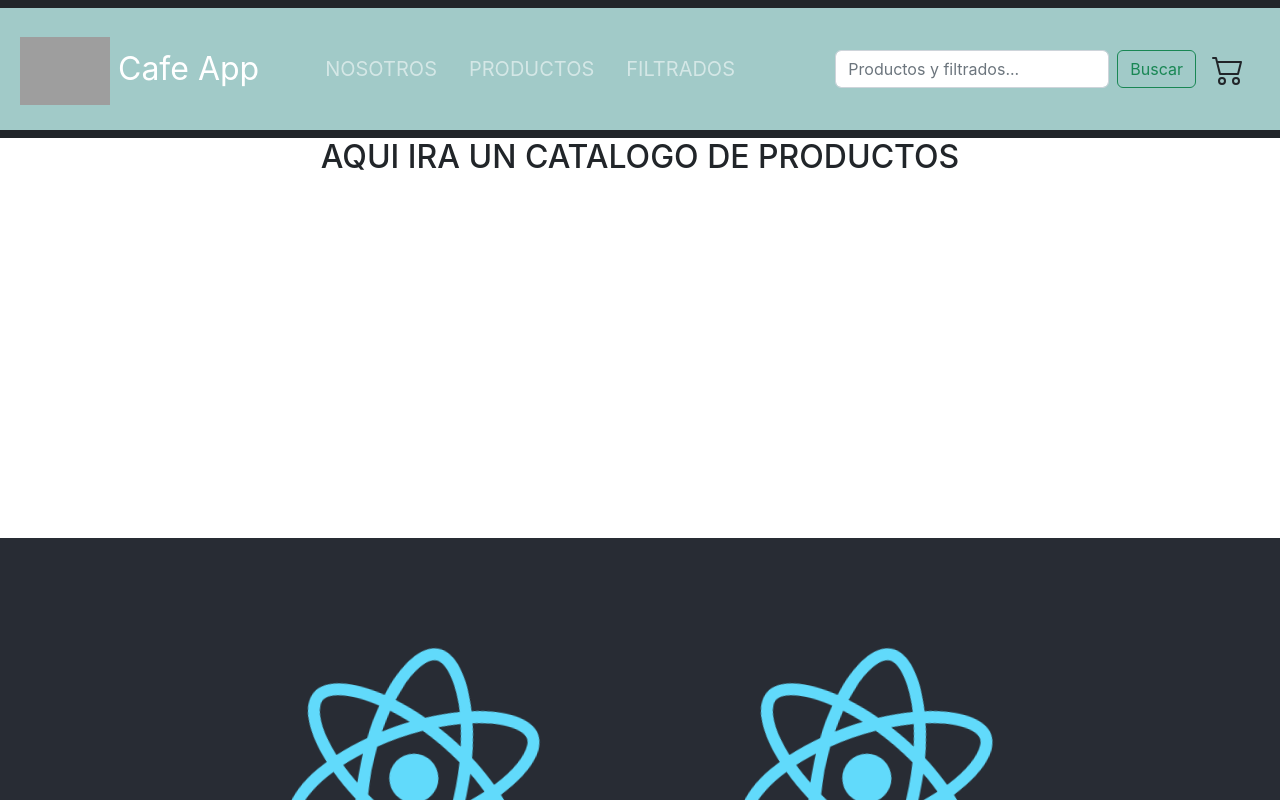
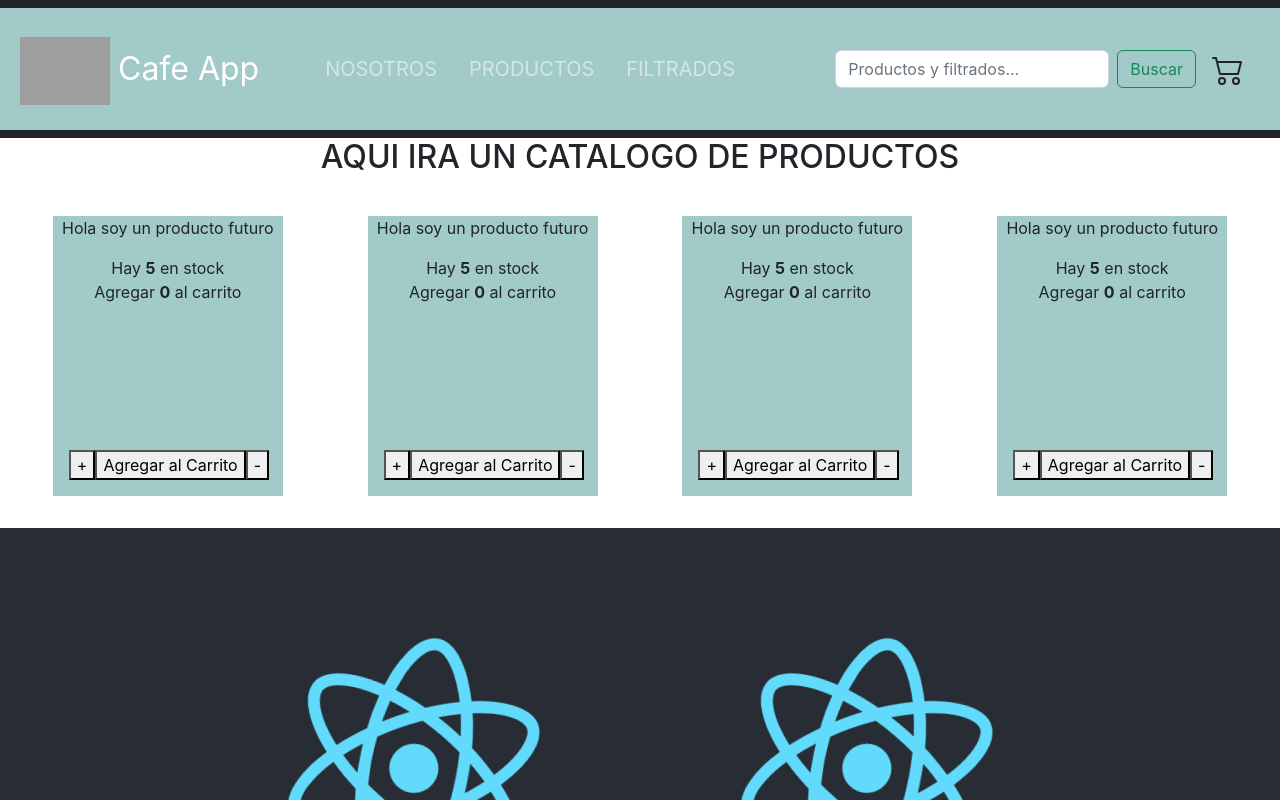
Before and after one commit to Frankstein97/FranksteinCafe, a React (Create React App) app: page / in a window 1280 px wide. Shown: the top 800 px of the page. Built offline with nearby package versions, Linux system fonts and the light colour scheme; grey boxes are pictures that could not be loaded.

Commit message:
Cuarta entrega / Contador con boton

```diff
--- /dev/null
+++ b/src/components/itemcount/ItemCount.jsx
@@ -0,0 +1,28 @@
+import './styles.css'
+import { useState } from 'react'
+
+
+const ItemCount = ({stock}) => {
+    const [item, setItem] = useState(0)
+
+const add = () => item < stock ? setItem (item+1) :alert ("No hay stock disponible");
+const subtract = () => item > 0 ? setItem (item-1) :alert ("Elija la cantidad que desea sumar al carrito");
+let addToCart = () => item > 0 ? alert (`Usted agrego ${item} al carrito`) : addToCart.disabled = true;
+console.log (item)
+  return (
+    <>
+        <div className='itemCountContainer'>
+            <p>Hola soy un producto futuro</p>
+            <div> Hay <strong>{stock}</strong> en stock </div>
+            <div> Agregar <strong>{item}</strong> al carrito </div>
+            <div className='itemCountContainer_botons'>
+            <button onClick={add}>+</button>
+            <button onClick={addToCart}>Agregar al Carrito</button>
+            <button onClick={subtract}>-</button>
+            </div>
+        </div>
+    </>
+  )
+}
+
+export default ItemCount
--- /dev/null
+++ b/src/components/itemcount/styles.css
@@ -0,0 +1,15 @@
+.itemCountContainer {
+    position: relative;
+    margin: 2rem;
+    width: 230px;
+    height: 280px;
+    background: #A1CAC8;
+}
+.itemCountContainer_botons {
+    margin-bottom: 0;
+    padding-bottom: 1rem;
+    padding-left: 1rem;
+  bottom: 0;
+  position: absolute;
+
+}
--- a/src/components/itemlistcontainer/ItemListContainer.jsx
+++ b/src/components/itemlistcontainer/ItemListContainer.jsx
@@ -1,4 +1,9 @@
+import ItemCount from '../itemcount/ItemCount'
 import './style.css'
+
+
+var stock = 5
+
 
 const ItemListContainer = ({titulo}) => {
   return (
@@ -6,7 +11,12 @@ const ItemListContainer = ({titulo}) => {
     <div className='itemListContainer'>
         <h2>{titulo}</h2>
     </div>
-
+    <div className='itemListContainerItems'>
+    <ItemCount stock={stock}></ItemCount>
+    <ItemCount stock={stock}></ItemCount>
+    <ItemCount stock={stock}></ItemCount>
+    <ItemCount stock={stock}></ItemCount>
+    </div>
     </>
   )
 }
--- a/src/components/itemlistcontainer/style.css
+++ b/src/components/itemlistcontainer/style.css
@@ -1,4 +1,11 @@
 .itemListContainer {
+
     width: 100%;
-    height: 25rem;
 }
+.itemListContainerItems {
+    justify-content: space-evenly;
+    display: flex;
+    align-items: stretch;
+
+    width: 100%;
+}
```
